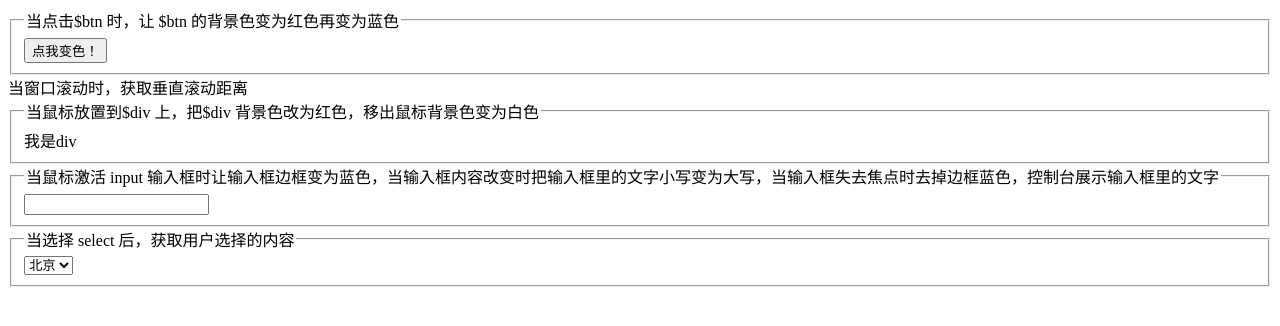
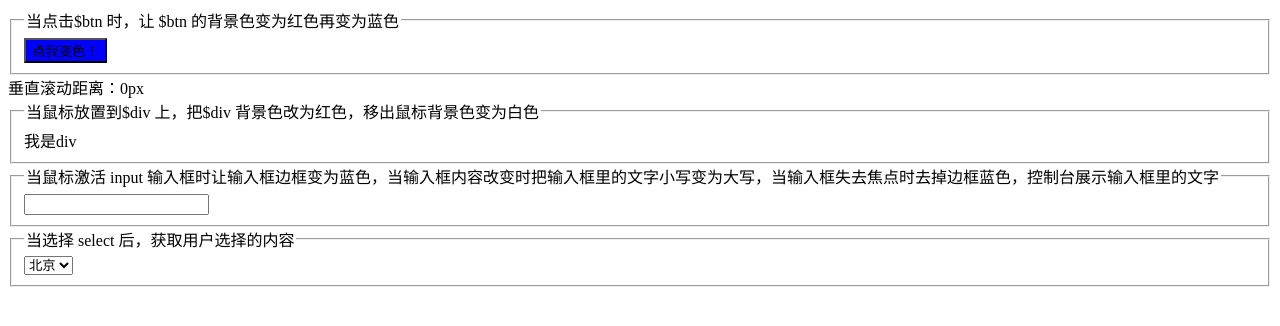
Before and after one commit to Haluluyo/task15-jQuery-Ajax, a plain HTML site: page demo-7/index.html in a window 1280 px wide. Both pictures are taken after a click on the button "点我变色！". Drawn offline with nearby package versions, Linux system fonts and the light colour scheme; files that its build step writes are made by us from their sources.

Commit message:
Update index.html

```diff
--- a/demo-7/index.html
+++ b/demo-7/index.html
@@ -5,6 +5,7 @@
   <meta name="description" content="进阶15-表单的常用事件处理方式"/>
   <meta charset="utf-8">
   <title>进阶15-题目7</title>
+  <link rel="stylesheet" href="./master.css">
 </head>
 <body>
   <fieldset>
@@ -35,5 +36,55 @@
     </div>
     <div id="ct"></div>
   </fieldset>
+
+  <script>
+    //当点击$btn 时，让 $btn 的背景色变为红色再变为蓝色
+    var $btn=$('#btn')
+    $btn.click(function(){
+      var $red=$(this).css({'background':'red'})
+      setTimeout(function(){
+        $red.css({'background':'blue'})
+      },1000)
+    })
+
+    //当窗口滚动时，获取垂直滚动距离
+    $(window).scroll(function() {
+      $('#scrolltop').text('垂直滚动距离：'+$(window).scrollTop() + 'px');
+      //.scroll()监听滚动事件；scrollTop()获取当前匹配元素垂直滚动条的位置
+    })
+
+    //当鼠标放置到$div 上，把$div 背景色改为红色，移出鼠标背景色变为白色
+    var $box=$('.box')
+    $box.mouseenter(function(){
+      $(this).addClass('hover')
+    })
+    $box.mouseleave(function(){
+      $(this).removeClass('hover')
+    })
+
+    //当鼠标激活 input 输入框时让输入框边框变为蓝色，当输入框内容改变时把输入框里的文字小写变为大写，当输入框失去焦点时去掉边框蓝色，控制台展示输入框里的文字
+    var $ipt=$('#ipt')
+    $ipt.focus(function(){
+      $(this).css({'border-color': 'blue'})
+    })//focus、mousedown也可以
+    $ipt.keyup(function(){
+      //$(this).css({'text-transform': 'uppercase'})
+      $(this).val(function(index, val){
+        return val.toUpperCase();
+      })
+    })
+    $ipt.blur(function(){
+      $this=$(this)
+      $this.css({'border-color': ''})
+      console.log($this.val())
+      //console.log($this.val().toUpperCase())
+    })
+
+    //当选择 select 后，获取用户选择的内容
+    $("#select").change(function(){
+      var $selected=$("#select").find("option:selected").text();
+      $('#ct').text($selected)
+    })
+  </script>
 </body>
 </html>
```
